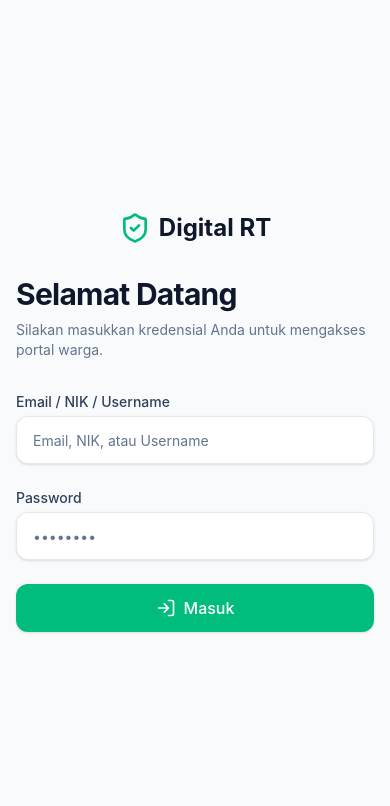
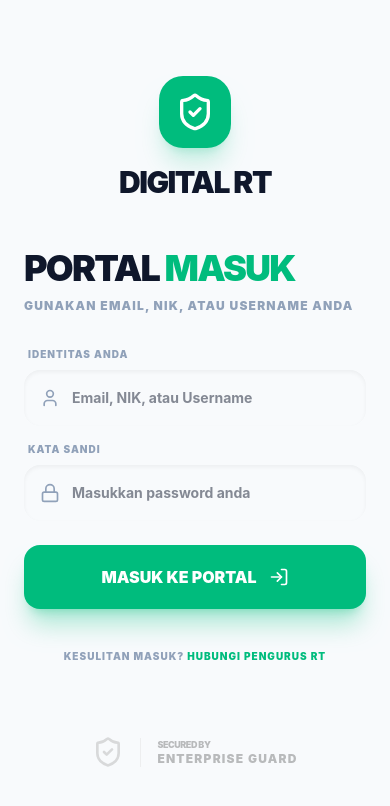
Before and after one commit to milham89/aplikasi-rt, a React (Vite) app: page /login in a window 390 px wide. Shown: the top 806 px of the page. Built offline with nearby package versions, Linux system fonts and the light colour scheme.

Commit message:
Upgrade Admin Notification system: Added dynamic multi-channel monitoring for letters, complaints, and payments

```diff
--- a/src/layouts/AuthLayout.tsx
+++ b/src/layouts/AuthLayout.tsx
@@ -3,53 +3,59 @@ import { ShieldCheck } from 'lucide-react';
 
 export default function AuthLayout() {
   return (
-    <div className="min-h-screen flex bg-slate-50 dark:bg-slate-950 transition-colors duration-300">
-      {/* Left Side - Visual Presentation */}
-      <div className="hidden lg:flex lg:w-1/2 bg-mesh-gradient relative overflow-hidden items-center justify-center p-12">
-        <div className="absolute inset-0 bg-slate-950/20 dark:bg-slate-950/50 mix-blend-multiply"></div>
-        <div className="relative z-10 text-white max-w-lg animate-fade-in">
-          <div className="flex items-center gap-3 mb-6">
-            <div className="p-3 bg-emerald-500/20 rounded-2xl backdrop-blur-sm border border-emerald-500/30">
-              <ShieldCheck className="h-10 w-10 text-emerald-400" />
+    <div className="min-h-screen flex bg-white dark:bg-slate-950 transition-colors duration-300">
+      {/* Left Side - Visual Presentation (Immersive) */}
+      <div className="hidden lg:flex lg:w-3/5 bg-gradient-to-br from-emerald-600 via-emerald-500 to-teal-700 relative overflow-hidden items-center justify-center p-20">
+        {/* Animated Background Decor */}
+        <div className="absolute top-[-10%] right-[-10%] w-[500px] h-[500px] bg-white/10 rounded-full blur-3xl animate-pulse"></div>
+        <div className="absolute bottom-[-10%] left-[-10%] w-[400px] h-[400px] bg-emerald-400/20 rounded-full blur-3xl animate-bounce duration-[10000ms]"></div>
+
+        <div className="relative z-10 text-white max-w-2xl animate-in slide-in-from-left duration-1000">
+          <div className="flex items-center gap-4 mb-10">
+            <div className="p-4 bg-white/10 rounded-[2.5rem] backdrop-blur-xl border border-white/20 shadow-2xl">
+              <ShieldCheck className="h-12 w-12 text-white" />
             </div>
-            <h1 className="text-4xl font-bold tracking-tight">Digital RT</h1>
+            <div>
+              <h1 className="text-4xl font-black tracking-tighter uppercase leading-none">Digital RT</h1>
+              <p className="text-[10px] font-black uppercase tracking-[0.3em] opacity-60">Management v2.0</p>
+            </div>
           </div>
-          <h2 className="text-5xl font-extrabold leading-tight mb-6">
-            Sistem Manajemen Lingkungan <span className="text-emerald-400">Modern.</span>
+
+          <h2 className="text-7xl font-black leading-[0.9] mb-10 uppercase tracking-tighter">
+            SOLUSI <br/>
+            <span className="text-emerald-200">LINGKUNGAN</span> <br/>
+            MODERN.
           </h2>
-          <p className="text-lg text-slate-300 leading-relaxed">
-            Kelola data warga, iuran bulanan, hingga persuratan dengan mudah, aman, dan transparan dalam satu genggaman.
+
+          <p className="text-xl text-emerald-50/80 leading-relaxed font-medium max-w-xl">
+            Sistem tata kelola RT masa kini. Mandiri, transparan, dan terintegrasi penuh untuk kenyamanan seluruh warga.
           </p>
 
-          <div className="mt-12 flex items-center gap-4 text-sm text-slate-400">
-            <div className="flex -space-x-3">
-              <img className="w-10 h-10 rounded-full border-2 border-slate-900" src="https://i.pravatar.cc/100?img=1" alt="User" />
-              <img className="w-10 h-10 rounded-full border-2 border-slate-900" src="https://i.pravatar.cc/100?img=2" alt="User" />
-              <img className="w-10 h-10 rounded-full border-2 border-slate-900" src="https://i.pravatar.cc/100?img=3" alt="User" />
+          <div className="mt-16 flex items-center gap-6">
+            <div className="flex -space-x-4">
+              {[1, 2, 3, 4].map(i => (
+                <img key={i} className="w-12 h-12 rounded-full border-4 border-emerald-500 shadow-xl" src={`https://i.pravatar.cc/100?img=${i+10}`} alt="User" />
+              ))}
             </div>
-            <p>Bergabung dengan 100+ warga lainnya</p>
+            <div>
+              <p className="text-lg font-black tracking-tight">150+ Warga Terdaftar</p>
+              <p className="text-xs font-bold text-emerald-200/60 uppercase tracking-widest">Bergabung sekarang juga</p>
+            </div>
           </div>
         </div>
       </div>
 
-      {/* Right Side - Login Form */}
-      <div className="flex-1 flex flex-col justify-center px-4 sm:px-6 lg:px-20 xl:px-24">
-        <div className="mx-auto w-full max-w-sm lg:w-96 animate-fade-in stagger-1">
-          <div className="lg:hidden flex items-center gap-2 mb-8 justify-center">
-            <ShieldCheck className="h-8 w-8 text-emerald-500" />
-            <h2 className="text-2xl font-bold text-slate-900 dark:text-white">Digital RT</h2>
+      {/* Right Side - Login Form (Clean & Focused) */}
+      <div className="flex-1 flex flex-col justify-center px-6 lg:px-20 xl:px-32 bg-slate-50 dark:bg-slate-900/50">
+        <div className="mx-auto w-full max-w-md">
+          <div className="lg:hidden flex flex-col items-center gap-4 mb-12">
+            <div className="p-4 bg-emerald-500 rounded-3xl shadow-xl shadow-emerald-500/20">
+              <ShieldCheck className="h-10 w-10 text-white" />
+            </div>
+            <h2 className="text-3xl font-black text-slate-900 dark:text-white uppercase tracking-tighter">Digital RT</h2>
           </div>
 
-          <h2 className="mt-2 text-3xl font-bold tracking-tight text-slate-900 dark:text-white">
-            Selamat Datang
-          </h2>
-          <p className="mt-2 text-sm text-slate-500 dark:text-slate-400 mb-8">
-            Silakan masukkan kredensial Anda untuk mengakses portal warga.
-          </p>
-
-          <div className="mt-8">
-            <Outlet />
-          </div>
+          <Outlet />
         </div>
       </div>
     </div>
--- a/src/pages/auth/LoginPage.tsx
+++ b/src/pages/auth/LoginPage.tsx
@@ -1,12 +1,10 @@
 import { useState } from 'react';
 import { useNavigate } from 'react-router-dom';
 import { supabase } from '../../lib/supabase';
-import { Button } from '../../components/ui/Button';
-import { Input } from '../../components/ui/Input';
-import { LogIn } from 'lucide-react';
+import { LogIn, User, Lock, Loader2, AlertCircle, ShieldCheck } from 'lucide-react';
 
 export default function LoginPage() {
-  const [email, setEmail] = useState('');
+  const [identifier, setIdentifier] = useState(''); // Can be Email, NIK, or Username
   const [password, setPassword] = useState('');
   const [loading, setLoading] = useState(false);
   const [error, setError] = useState<string | null>(null);
@@ -18,109 +16,139 @@ export default function LoginPage() {
     setError(null);
 
     try {
-      let loginEmail = email;
+      let loginEmail = identifier;
 
-      // Jika input bukan format email, cari username berdasarkan NIK di tabel residents
-      if (!email.includes('@')) {
+      // 1. "Smart Identifier" - Handle NIK or Username login
+      if (!identifier.includes('@')) {
         const { data: userData, error: userError } = await supabase
           .from('residents')
-          .select('username')
-          .or(`nik.eq.${email},username.eq.${email}`)
-          .single();
+          .select('email, role')
+          .or(`nik.eq."${identifier}",username.eq."${identifier}"`)
+          .maybeSingle();
 
-        if (userError || !userData?.username) {
-          throw new Error('NIK atau Username tidak ditemukan');
+        if (userError || !userData?.email) {
+          throw new Error('Identitas (NIK/Username) tidak ditemukan atau belum terdaftar.');
         }
-        // If we don't have email in residents, we assume the username is the login identifier or we use a dummy
-        // But for Supabase Auth, we need an email.
-        // We'll assume the user entered their auth email or we'll have to rely on their input.
+        loginEmail = userData.email;
       }
 
+      // 2. Perform Auth
       const { error: signInError } = await supabase.auth.signInWithPassword({
         email: loginEmail,
         password,
       });
 
       if (signInError) {
+        if (signInError.message === 'Invalid login credentials') {
+          throw new Error('Kombinasi email/password salah.');
+        }
         if (signInError.message === 'Email not confirmed') {
-          throw new Error('Email belum dikonfirmasi. Silakan cek kotak masuk email Anda.');
+          throw new Error('Email belum dikonfirmasi. Silakan cek inbox Anda.');
         }
         throw signInError;
       }
 
-      // Route based on role
-      try {
-        const uname = loginEmail.split('@')[0];
-        const { data: roleData } = await supabase
+      // 3. Smart Routing
+      const { data: resident } = await supabase
         .from('residents')
         .select('role')
-          .eq('username', uname)
+        .eq('email', loginEmail)
         .maybeSingle();
 
-        if (roleData?.role === 'admin_rt' || loginEmail.includes('admin')) {
+      if (resident?.role === 'admin' || loginEmail.includes('admin')) {
         navigate('/admin');
       } else {
         navigate('/warga');
       }
-      } catch (roleErr) {
-        // Fallback jika tidak ditemukan di residents
-        if (loginEmail.includes('admin')) {
-          navigate('/admin');
-        } else {
-          navigate('/warga');
-        }
-      }
+
     } catch (err: any) {
-      setError(err.message || 'Terjadi kesalahan saat login');
+      setError(err.message || 'Terjadi kesalahan sistem.');
     } finally {
       setLoading(false);
     }
   };
 
   return (
+    <div className="space-y-8 animate-in slide-in-from-bottom duration-700">
+      <div className="space-y-2">
+        <h1 className="text-4xl font-black text-slate-900 dark:text-white tracking-tighter uppercase">
+          Portal <span className="text-emerald-500">Masuk</span>
+        </h1>
+        <p className="text-xs font-black text-slate-400 uppercase tracking-widest leading-relaxed">
+          Gunakan Email, NIK, atau Username anda
+        </p>
+      </div>
+
       <form className="space-y-6" onSubmit={handleLogin}>
         {error && (
-        <div className="bg-red-50 text-red-600 p-3 rounded-lg text-sm border border-red-200">
+          <div className="bg-rose-50 dark:bg-rose-900/20 text-rose-600 dark:text-rose-400 p-4 rounded-2xl text-xs font-bold border border-rose-100 dark:border-rose-900/30 flex items-center gap-3 animate-shake">
+            <AlertCircle className="h-5 w-5 shrink-0" />
             {error}
           </div>
         )}
 
-      <div>
-        <label className="block text-sm font-medium text-slate-700 dark:text-slate-300 mb-1">
-          Email / NIK / Username
-        </label>
-        <Input
+        <div className="space-y-4">
+          <div className="group relative">
+            <label className="block text-[10px] font-black text-slate-400 uppercase tracking-widest mb-2 px-1 group-focus-within:text-emerald-500 transition-colors">Identitas Anda</label>
+            <div className="relative flex items-center">
+              <User className="absolute left-4 h-5 w-5 text-slate-400 group-focus-within:text-emerald-500 transition-colors" />
+              <input
                 type="text"
                 required
                 placeholder="Email, NIK, atau Username"
-          value={email}
-          onChange={(e) => setEmail(e.target.value)}
+                value={identifier}
+                onChange={(e) => setIdentifier(e.target.value)}
+                className="w-full pl-12 pr-4 py-4.5 bg-slate-50 dark:bg-slate-800/50 rounded-2xl text-sm font-bold text-slate-900 dark:text-white border-none focus:ring-2 focus:ring-emerald-500 transition-all shadow-inner"
               />
             </div>
+          </div>
 
-      <div>
-        <label className="block text-sm font-medium text-slate-700 dark:text-slate-300 mb-1">
-          Password
-        </label>
-        <Input
+          <div className="group relative">
+            <label className="block text-[10px] font-black text-slate-400 uppercase tracking-widest mb-2 px-1 group-focus-within:text-emerald-500 transition-colors">Kata Sandi</label>
+            <div className="relative flex items-center">
+              <Lock className="absolute left-4 h-5 w-5 text-slate-400 group-focus-within:text-emerald-500 transition-colors" />
+              <input
                 type="password"
                 required
-          placeholder="••••••••"
+                placeholder="Masukkan password anda"
                 value={password}
                 onChange={(e) => setPassword(e.target.value)}
+                className="w-full pl-12 pr-4 py-4.5 bg-slate-50 dark:bg-slate-800/50 rounded-2xl text-sm font-bold text-slate-900 dark:text-white border-none focus:ring-2 focus:ring-emerald-500 transition-all shadow-inner"
               />
             </div>
+          </div>
+        </div>
 
-      <Button type="submit" className="w-full" size="lg" disabled={loading}>
+        <button
+          type="submit"
+          disabled={loading}
+          className="w-full py-5 bg-emerald-500 text-white rounded-2xl font-black shadow-xl shadow-emerald-500/30 flex items-center justify-center gap-3 active:scale-[0.98] transition-all hover:bg-emerald-600 group"
+        >
           {loading ? (
-          'Memproses...'
+            <Loader2 className="h-6 w-6 animate-spin" />
           ) : (
             <>
-            <LogIn className="mr-2 h-5 w-5" />
-            Masuk
+              MASUK KE PORTAL
+              <LogIn className="h-5 w-5 group-hover:translate-x-1 transition-transform" />
             </>
           )}
-      </Button>
+        </button>
+
+        <div className="pt-4 text-center">
+          <p className="text-[10px] font-black text-slate-400 uppercase tracking-widest">
+            Kesulitan Masuk? <a href="#" className="text-emerald-500 hover:underline">Hubungi Pengurus RT</a>
+          </p>
+        </div>
       </form>
+
+      {/* Visual Badge for Trust */}
+      <div className="flex items-center justify-center gap-4 pt-10 opacity-30 grayscale hover:grayscale-0 transition-all">
+        <ShieldCheck className="h-8 w-8 text-emerald-500" />
+        <div className="text-left border-l pl-4 border-slate-300 dark:border-slate-700">
+          <p className="text-[9px] font-black uppercase tracking-tighter">Secured by</p>
+          <p className="text-xs font-black uppercase tracking-widest">Enterprise Guard</p>
+        </div>
+      </div>
+    </div>
   );
 }
```
Also changed, not shown: src/layouts/AdminLayout.tsx (+127 -32 lines). Lines whose indentation alone changed are shown as unchanged.
